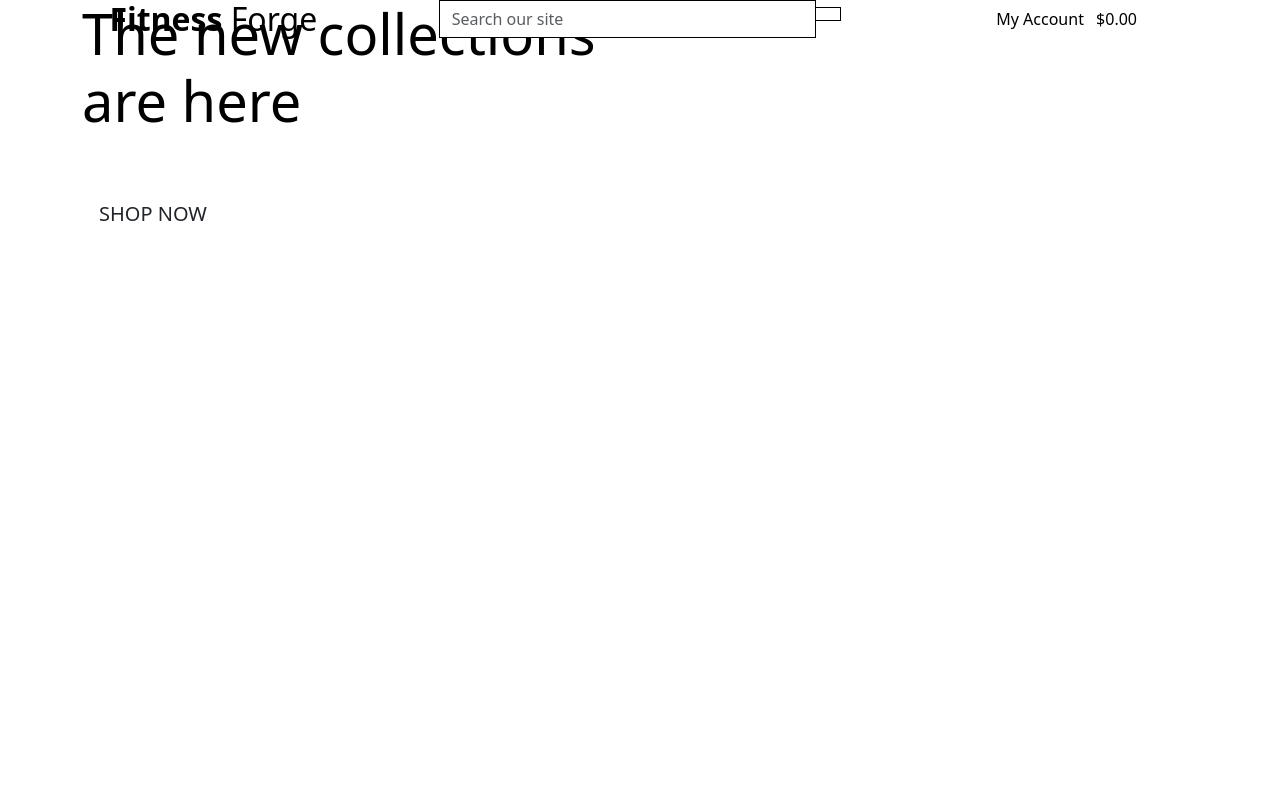
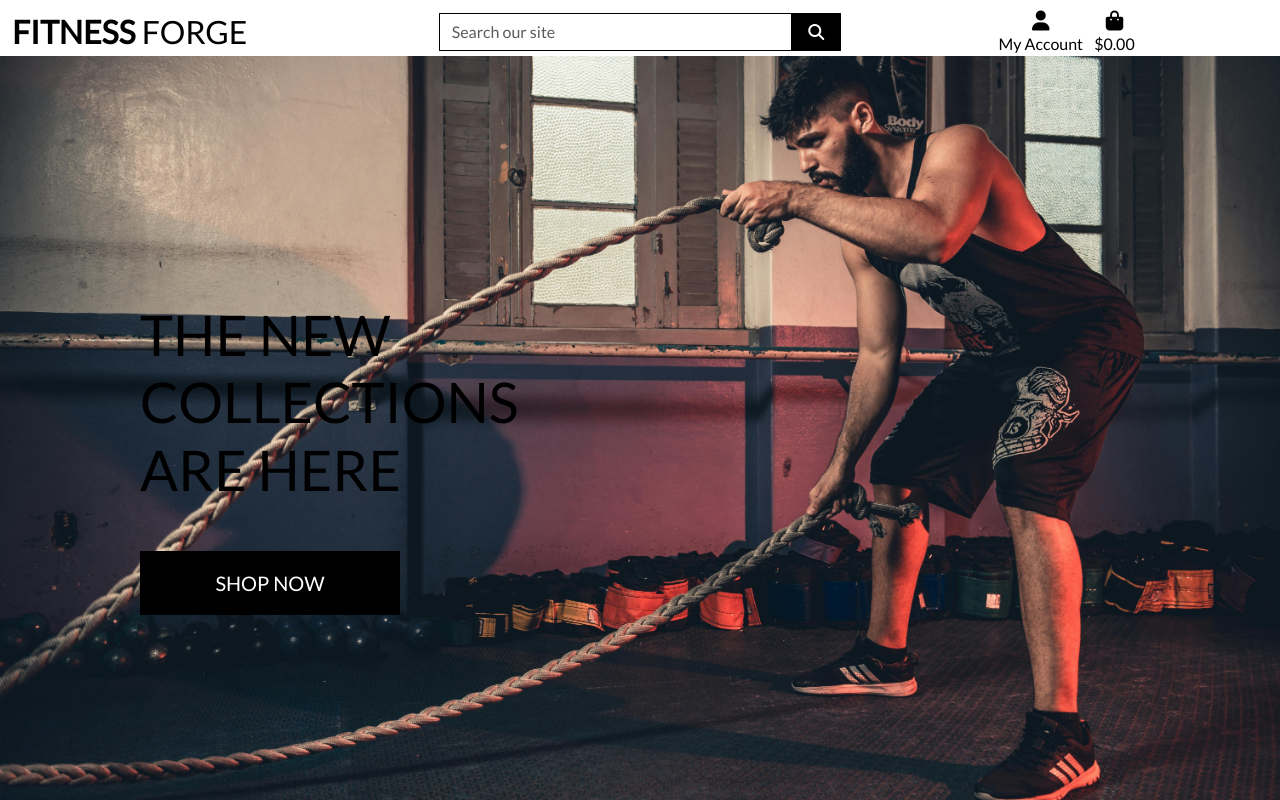
Before and after one commit to FabiMe/Fitness-Forge, a Django app: page / in a window 1280 px wide. Run offline with Django 3.2, Linux system fonts and the light colour scheme; some libraries are stand-ins or nearby versions.

Commit message:
add Hero Image

```diff
--- a/fitness_forge/settings.py
+++ b/fitness_forge/settings.py
@@ -147,8 +147,9 @@ USE_TZ = True
 # https://docs.djangoproject.com/en/3.2/howto/static-files/
 
 STATIC_URL = '/static/'
+STATICFILES_DIRS = (os.path.join(BASE_DIR, 'static'),)
 
-# Default primary key field type
-# https://docs.djangoproject.com/en/3.2/ref/settings/#default-auto-field
+MEDIA_URL = '/media/'
+MEDIA_ROOT = os.path.join(BASE_DIR, 'media')
 
 DEFAULT_AUTO_FIELD = 'django.db.models.BigAutoField'
--- a/fitness_forge/urls.py
+++ b/fitness_forge/urls.py
@@ -15,9 +15,11 @@ Including another URLconf
 """
 from django.contrib import admin
 from django.urls import path, include
+from django.conf import settings
+from django.conf.urls.static import static
 
 urlpatterns = [
     path('admin/', admin.site.urls),
     path('accounts/', include('allauth.urls')),
     path('', include('home.urls')),
-]
+] + static(settings.MEDIA_URL, document_root=settings.MEDIA_ROOT)
--- /dev/null
+++ b/static/css/base.css
@@ -0,0 +1,81 @@
+html {
+    height: 100%;
+}
+
+body {
+    background: url('media/heroimage.jpeg') no-repeat center center fixed;
+    background-size: cover;
+    height: calc(100vh - 164px);
+    color: #555;
+    font-family: 'Lato';
+}
+
+/* from Bulma */
+.icon {
+    align-items: center;
+    display: inline-flex;
+    justify-content: center;
+    height: 1.5rem;
+    width: 1.5rem;
+}
+
+.logo-font {
+    text-transform: uppercase;
+}
+
+.main-logo-link {
+    width: fit-content;
+}
+
+.shop-now-button {
+    background: black;
+    color: white;
+    min-width: 260px;
+}
+
+.btn-black {
+    background: black;
+    color: white;
+}
+
+.shop-now-button:hover,
+.shop-now-button:active,
+.shop-now-button:focus,
+.btn-black:hover,
+.btn-black:active,
+.btn-black:focus {
+    background: #222;
+    color: white;
+}
+
+.text-black {
+    color: #000 !important;
+}
+
+.border-black {
+    border: 1px solid black !important;
+}
+
+/* -------------------------------- Media Queries */
+
+/* Slightly larger container on xl screens */
+@media (min-width: 1200px) {
+  .container {
+    max-width: 80%;
+  }
+}
+
+/* fixed top navbar only on medium and up */
+@media (min-width: 992px) {
+    .fixed-top-desktop-only {
+        position: fixed;
+        top: 0;
+        right: 0;
+        left: 0;
+        z-index: 1030;
+    }
+
+    .header-container {
+        padding-top: 164px;
+    }
+}
--- a/templates/base.html
+++ b/templates/base.html
@@ -15,12 +15,15 @@
 
     {% block corecss %}
         <link href="https://cdn.jsdelivr.net/npm/bootstrap@5.3.3/dist/css/bootstrap.min.css" rel="stylesheet" integrity="sha384-QWTKZyjpPEjISv5WaRU9OFeRpok6YctnYmDr5pNlyT2bRjXh0JMhjY6hW+ALEwIH" crossorigin="anonymous">
+        <link rel="stylesheet" href="https://fonts.googleapis.com/css?family=Lato&display=swap">
+        <link rel="stylesheet" href="{% static 'css/base.css' %}">
     {% endblock %}
 
     {% block extra_css %}
     {% endblock %}
 
     {% block corejs %}
+        <script src="https://kit.fontawesome.com/35f3a85b69.js" crossorigin="anonymous"></script>
         <script src="https://cdn.jsdelivr.net/npm/bootstrap@5.3.3/dist/js/bootstrap.bundle.min.js" integrity="sha384-YvpcrYf0tY3lHB60NNkmXc5s9fDVZLESaAA55NDzOxhy9GkcIdslK1eN7N6jIeHz" crossorigin="anonymous"></script>
     {% endblock %}
 
@@ -33,7 +36,7 @@
   </head>
   <body>
     <header class="container-fluid fixed-top">
-        <div class="row">
+        <div id="topnav" class="row bg-white pt-lg-2 d-none d-lg-flex">
             <div class="col-12 col-lg-4 my-auto py-1 py-lg-0 text-center text-lg-left">
                 <a href="{% url 'home' %}" class="nav-link main-logo-link">
                     <h2 class="logo-font text-black my-0"><strong>Fitness</strong> Forge</h2>
```
Also changed, not shown: README.md, media/heroimage.jpeg (added).
